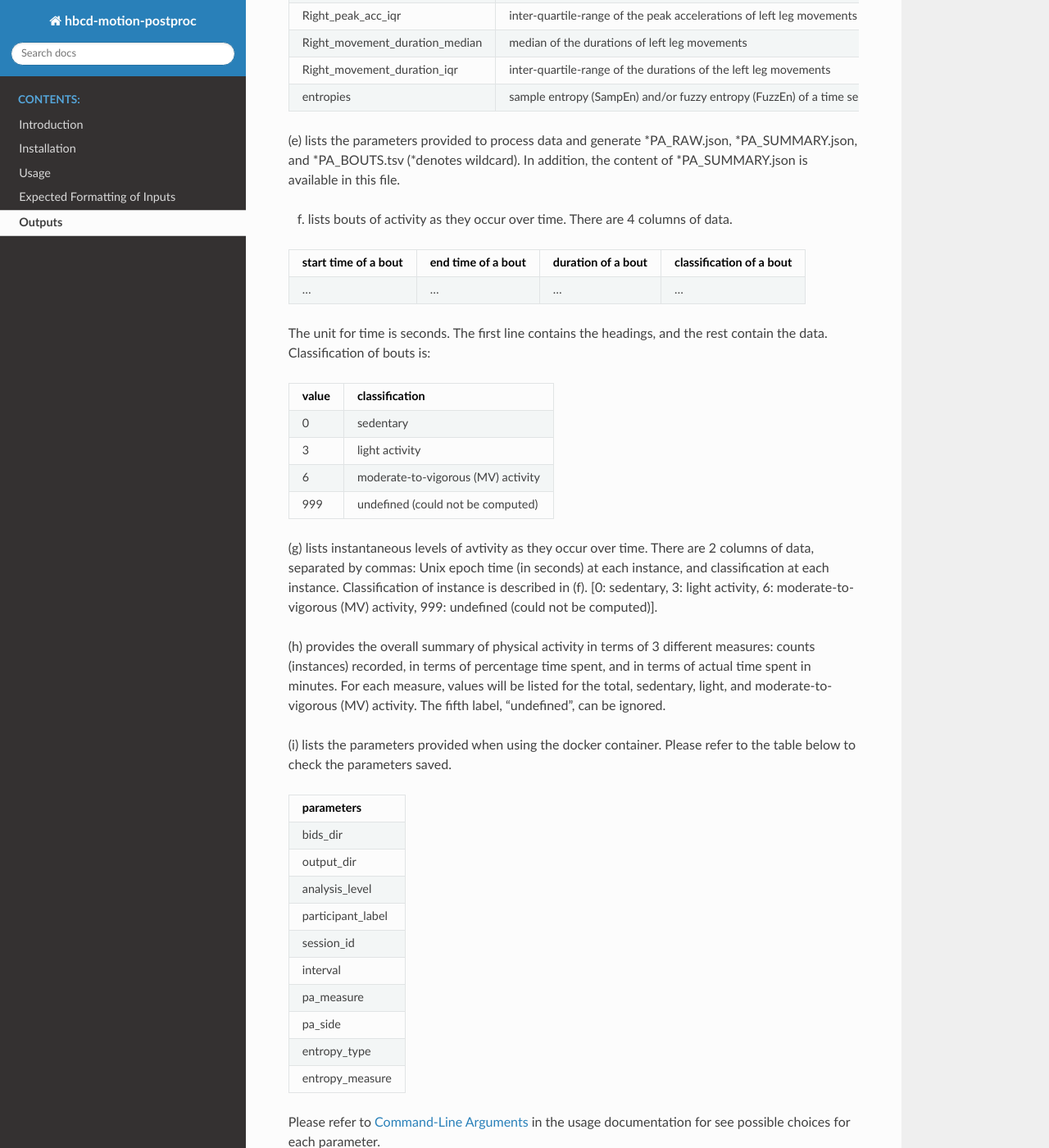
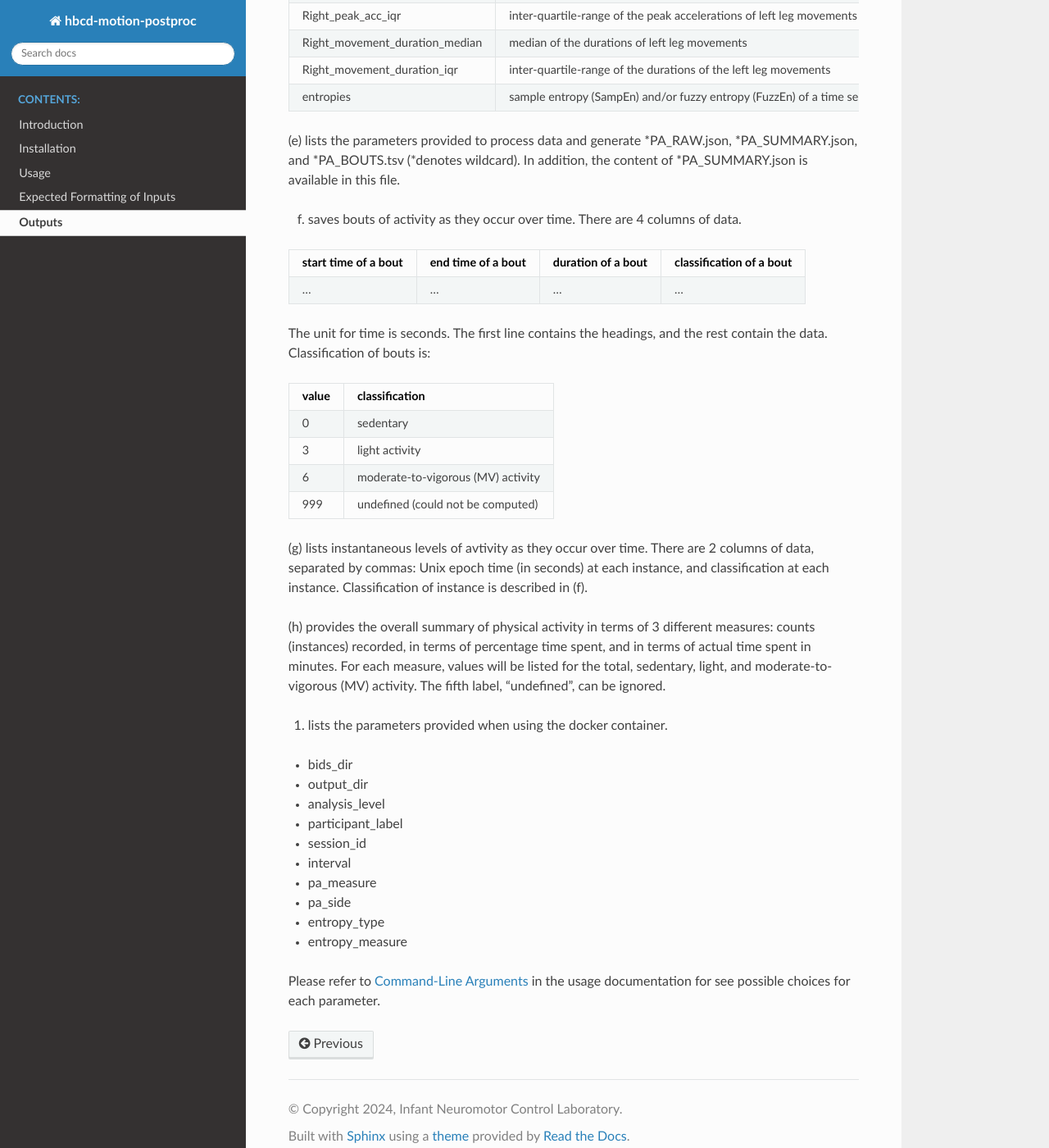
Before and after one commit to ohspc89/hbcd_motion_postproc, a Sphinx documentation site: the page built from docs/source/outputs.rst, in a window 1280 px wide and 1400 px high, scrolled down 1583 px. Shown: the whole window at 82% size. Built offline with Sphinx 7.4.7 and the Read the Docs theme 3.1.0, drawn with Linux system fonts in a browser that asks for light colours.

Commit message:
iteration 5

```diff
--- a/docs/source/outputs.rst
+++ b/docs/source/outputs.rst
@@ -89,13 +89,11 @@ to understand what each measure is about:
 +--------------------------------+-----------------------------------------------------------------------------+
 
 
-
 (e) lists the parameters provided to process data and generate \*\PA_RAW.json,
 \*\PA_SUMMARY.json, and \*\PA_BOUTS.tsv (\*\ denotes wildcard). In addition,
 the content of \*\PA_SUMMARY.json is available in this file.
 
-(f) lists bouts of activity as they occur over time. There are 4 columns of data.
-
+(f) saves bouts of activity as they occur over time. There are 4 columns of data.
 
 +----------------------+--------------------+--------------------+--------------------------+
 | start time of a bout | end time of a bout | duration of a bout | classification of a bout |
@@ -122,8 +120,6 @@ and the rest contain the data. Classification of bouts is:
 There are 2 columns of data, separated by commas: Unix epoch time (in seconds)
 at each instance, and classification at each instance. Classification of instance is
 described in (f).
-[0: sedentary, 3: light activity, 6: moderate-to-vigorous (MV) activity, 999: undefined
-(could not be computed)].
 
 (h) provides the overall summary of physical activity in terms of 3 different measures:
 counts (instances) recorded, in terms of percentage time spent, and in terms of
@@ -131,32 +127,18 @@ actual time spent in minutes. For each measure, values will be listed for the to
 sedentary, light, and moderate-to-vigorous (MV) activity. The fifth label, "undefined",
 can be ignored.
 
-(i) lists the parameters provided when using the docker container. Please refer to the table below
-to check the parameters saved.
+(i) lists the parameters provided when using the docker container.
 
-+-------------------+
-| parameters        |
-+===================+
-| bids_dir          |
-+-------------------+
-| output_dir        |
-+-------------------+
-| analysis_level    |
-+-------------------+
-| participant_label |
-+-------------------+
-| session_id        |
-+-------------------+
-| interval          |
-+-------------------+
-| pa_measure        |
-+-------------------+
-| pa_side           |
-+-------------------+
-| entropy_type      |
-+-------------------+
-| entropy_measure   |
-+-------------------+
+* bids_dir
+* output_dir
+* analysis_level
+* participant_label
+* session_id
+* interval
+* pa_measure
+* pa_side
+* entropy_type
+* entropy_measure
 
 
 Please refer to :ref:`command-line-args` in the usage documentation for see possible
```
